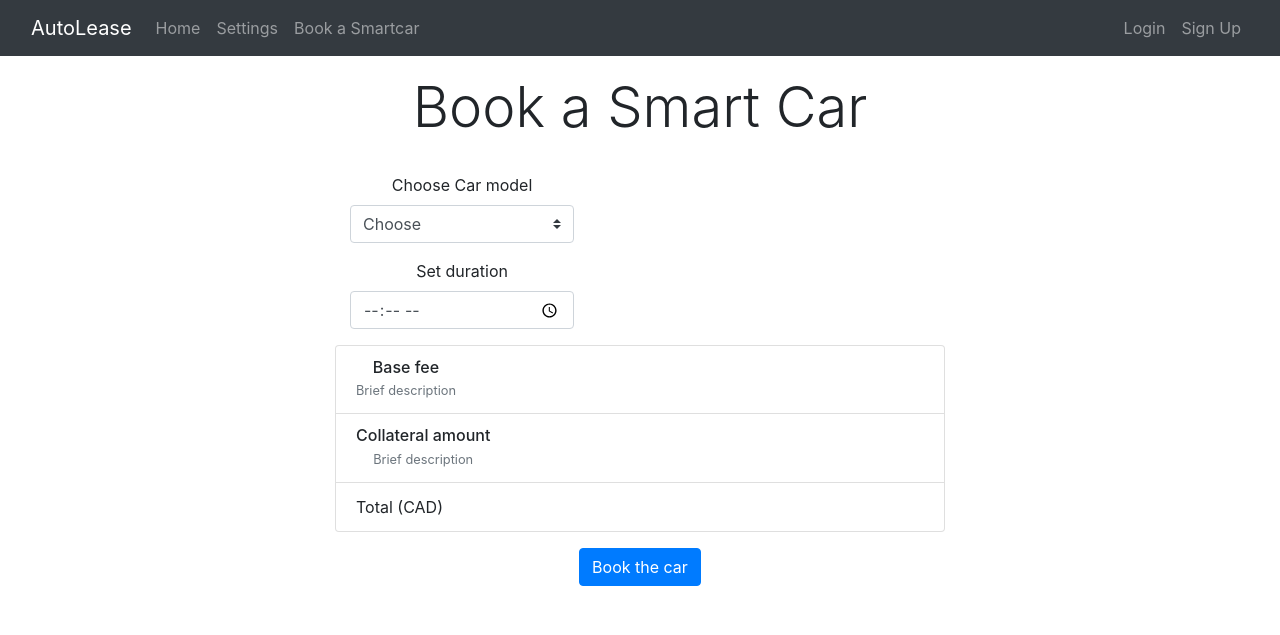
After one commit to SpencerMcMurray/AutoLease, a Flask app: page /borrow in a window 1280 px wide. The commit adds this page. Shown: the top 635 px of the page. Run offline with Flask 2, Linux system fonts and the light colour scheme; some libraries are stand-ins or nearby versions.

Commit message:
Added book a car page

```diff
--- a/app.py
+++ b/app.py
@@ -29,6 +29,11 @@ def signup():
     """ The Sign Up Page """
     return render_template("signup.html")
 
+@app.route('/borrow')
+def borrow():
+    """The borrow a car page"""
+    return render_template("borrow.html")
+
 
 if __name__ == '__main__':
     app.run()
--- /dev/null
+++ b/templates/borrow.html
@@ -0,0 +1,44 @@
+{% extends "outline.html" %}
+{% block body %}<br>
+<body class="container text-center" style="width: 50%;">
+        <h1 class="display-4">Book a Smart Car</h1><br>
+        <div class="form-group">
+            <div class="col-md-5 mb-3">
+                <label>Choose Car model</label>
+                <select class="custom-select d-block w-100" id="country" required="">
+                  <option value="">Choose</option>
+                  <option>Tesla S</option>
+                </select>
+            </div>
+            <div class="col-md-5 mb-3">
+                 <label>Set duration</label>
+                <input type="time" class="form-control" name="time-duration" id="time-duration" placeholder="Rental Duration">
+            </div>
+        </div>
+            <ul class="list-group mb-3">
+        <li class="list-group-item d-flex justify-content-between lh-condensed">
+          <div>
+            <h6 class="my-0">Base fee</h6>
+            <small class="text-muted">Brief description</small>
+          </div>
+          <span class="text-muted"></span>
+        </li>
+        <li class="list-group-item d-flex justify-content-between lh-condensed">
+          <div>
+            <h6 class="my-0">Collateral amount</h6>
+            <small class="text-muted">Brief description</small>
+          </div>
+          <span class="text-muted"></span>
+        </li>
+
+        <li class="list-group-item d-flex justify-content-between">
+          <span>Total (CAD)</span>
+          <strong></strong>
+        </li>
+      </ul>
+            <div class="invalid-feedback">
+              Please select a valid car model
+            </div>
+        <button class="btn btn-md btn-primary btn-block" type="submit" style="width: 20%; margin: 0 auto;">Book the car</button>
+</body>
+{% endblock body %}
--- a/templates/outline.html
+++ b/templates/outline.html
@@ -22,6 +22,7 @@
                 <ul class="navbar-nav mr-auto">
                     <li class="nav-item"><a class="nav-link" href="{{ url_for('home') }}">Home</a></li>
                     <li class="nav-item"><a class="nav-link" href="{{ url_for('settings') }}">Settings</a></li>
+                    <li class="nav-item"><a class="nav-link" href="{{ url_for('borrow') }}">Book a Smartcar</a></li>
                 </ul>
                 <ul class="navbar-nav">
                     <li class="nav-item"><a class="nav-link" href="{{ url_for('login') }}">Login</a></li>
--- a/templates/signup.html
+++ b/templates/signup.html
@@ -8,7 +8,7 @@
         <label for="inputPassword" class="sr-only">Password</label>
         <input type="password" id="inputPassword" class="form-control" placeholder="Password" required="">
         <label for="retypePassword" class="sr-only">Retype Password</label>
-        <input type="password" id="retypePassword" class="form-control" placeholder="Password" required=""><br>
+        <input type="password" id="retypePassword" class="form-control" placeholder="Confirm Password" required=""><br>
         <button class="btn btn-md btn-primary btn-block" type="submit" style="width: 20%; margin: 0 auto;">Sign in</button>
     </form>
 </body>
```
